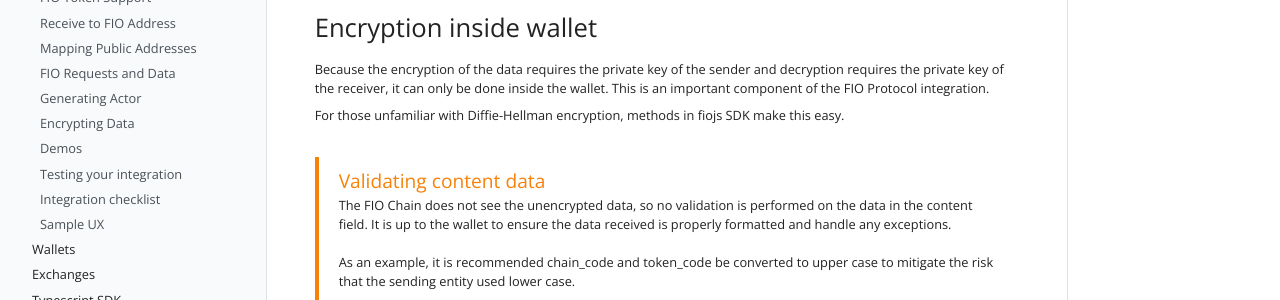
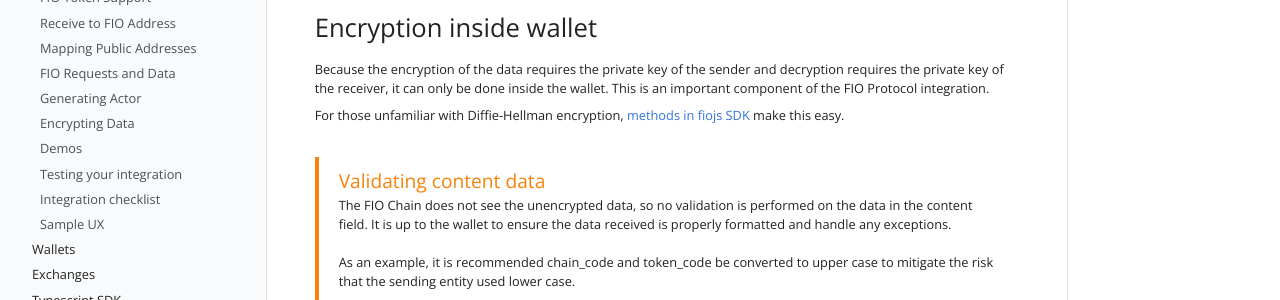
Before and after one commit to fioprotocol/fio-devhub, a Jekyll site: the page built from _docs/integration-guide/encryption.md, in a window 1280 px wide and 900 px high. Shown: the part 324-624 px from the top of the window. Built offline with Jekyll 4.4.1, drawn with Linux system fonts in a browser that asks for light colours; part of the change alters nothing that is shown.

```diff
--- a/_docs/integration-guide/encryption.md
+++ b/_docs/integration-guide/encryption.md
@@ -15,7 +15,7 @@ The data is further serialized to reduce size. Currently there is no abi for tha
 
 Because the encryption of the data requires the private key of the sender and decryption requires the private key of the receiver, it can only be done inside the wallet. This is an important component of the FIO Protocol integration.
 
-For those unfamiliar with Diffie-Hellman encryption, methods in fiojs SDK make this easy.
+For those unfamiliar with Diffie-Hellman encryption, [methods in fiojs SDK](https://github.com/fioprotocol/fiojs/blob/master/src/tests/encryption-fio.test.ts) make this easy.
 
 {% include alert.html type="warning" title="Validating content data"
 
```
